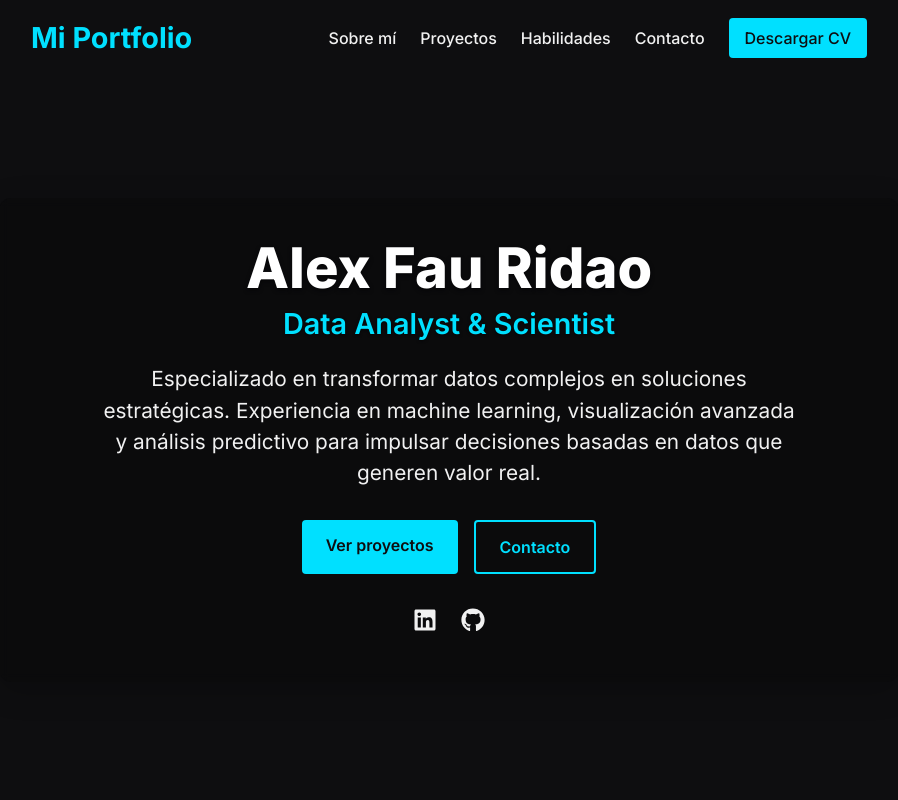
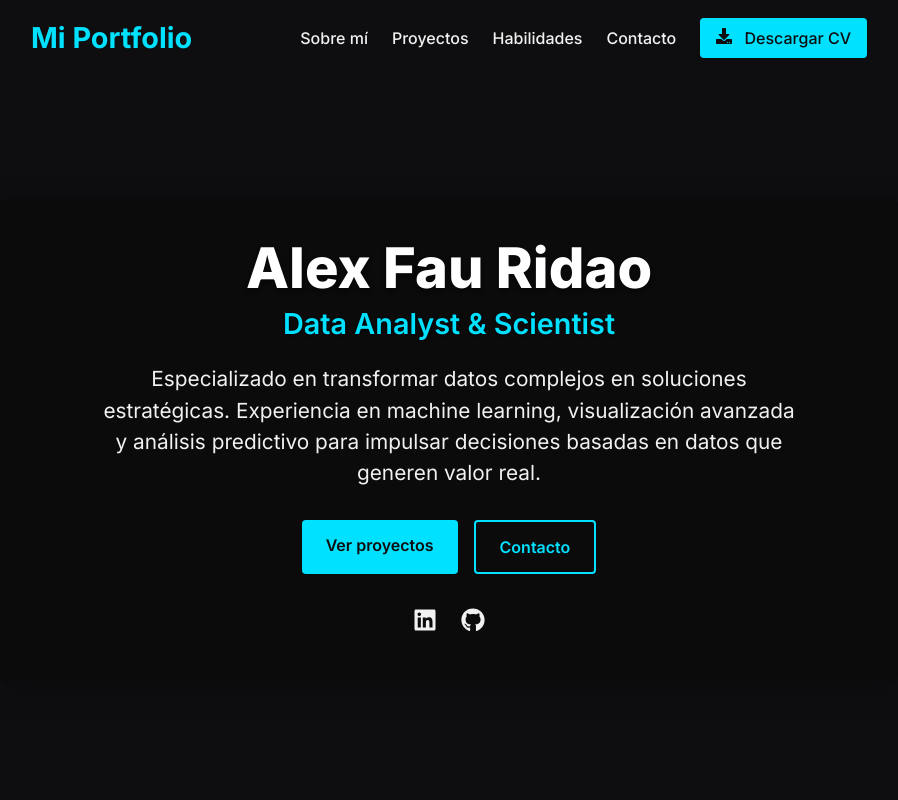
Before and after one commit to Afau-r/portfolio-web, a React (Vite) app: page / in a window 1280 px wide. Shown: the top 800 px of the page, without its empty margins (191-1089 px from the left). Built offline with nearby package versions, Linux system fonts and the light colour scheme.

Commit message:
icono cv

```diff
--- a/src/components/NavBar.jsx
+++ b/src/components/NavBar.jsx
@@ -1,6 +1,6 @@
 // src/components/NavBar.jsx
 import React, { useState, useEffect } from "react";
-import { FaBars, FaTimes } from "react-icons/fa";
+import { FaBars, FaTimes, FaDownload } from "react-icons/fa";
 import "./NavBar.css";
 
 const NavBar = () => {
@@ -50,7 +50,7 @@ const NavBar = () => {
             className="cv-button"
             onClick={closeMenu}
           >
-            Descargar CV
+            <FaDownload style={{ marginRight: '8px' }} /> Descargar CV
           </a>
         </div>
       </div>
```
